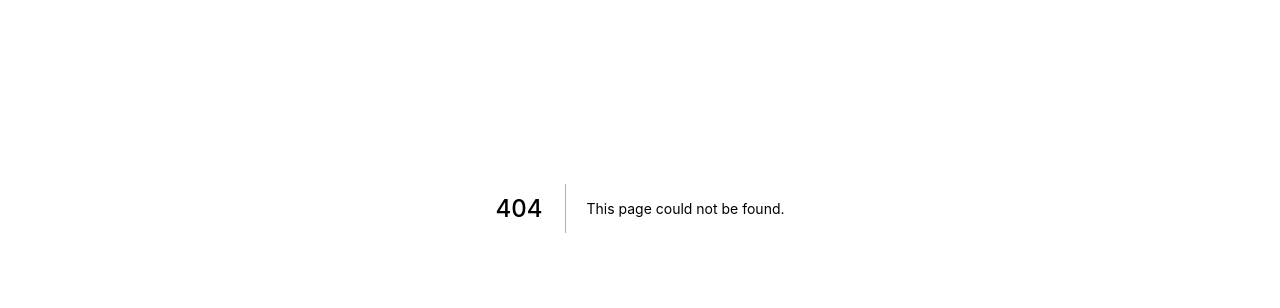
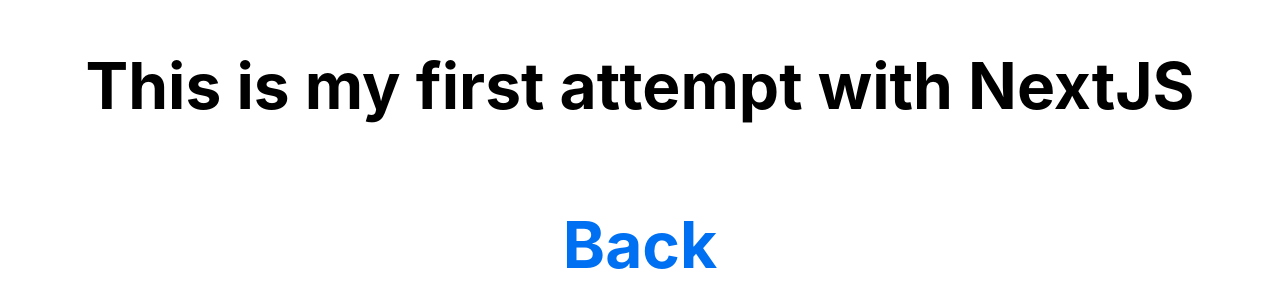
Before and after one commit to thiagojacinto/nextjs-miniblog, a Next.js app: page /posts/first-attempt in a window 1280 px wide. Before the commit this address had no page. Shown: the part 192-500 px from the top of the page. Built offline with nearby package versions, Linux system fonts and the light colour scheme.

Commit message:
feat: new page component with routing and Link

```diff
--- /dev/null
+++ b/pages/posts/first-attempt.js
@@ -0,0 +1,18 @@
+import Link from "next/link";
+
+import styles from "../../styles/Home.module.css";
+
+export default function firstAttempt() {
+  return (
+    <div className={styles.container}>
+      <h1 className={styles.title}>
+        This is my first attempt with NextJS{" "}
+        <Link href="/">
+          <h4>
+            <a>Back</a>
+          </h4>
+        </Link>
+      </h1>
+    </div>
+  );
+}
```
